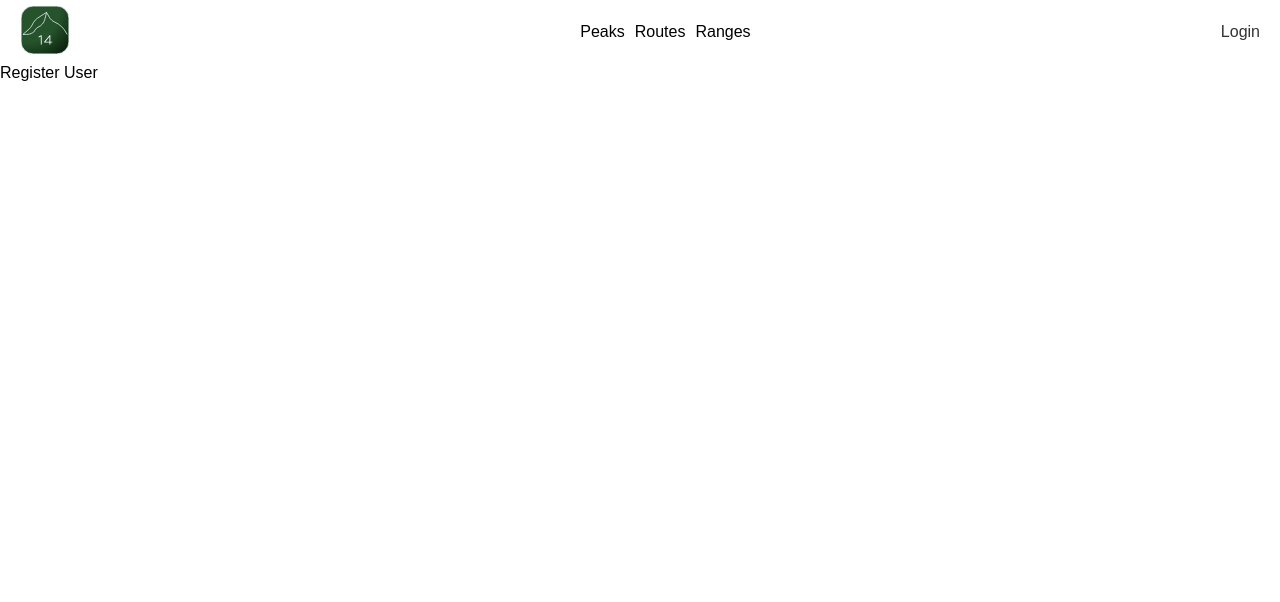
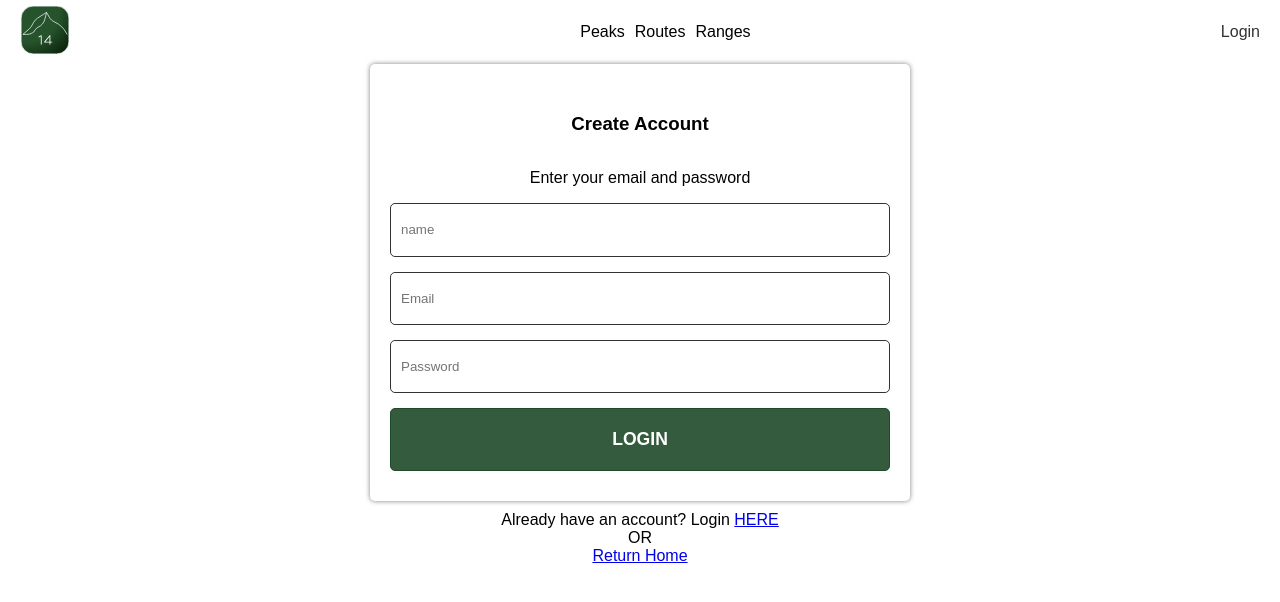
Before and after one commit to calgil/14ers-app, a React (Create React App) app: page /register in a window 1280 px wide. Shown: the top 602 px of the page. Built offline with nearby package versions, Linux system fonts and the light colour scheme.

Commit message:
add user created

```diff
--- a/package.json
+++ b/package.json
@@ -6,6 +6,7 @@
     "@testing-library/jest-dom": "^5.16.5",
     "@testing-library/react": "^13.4.0",
     "@testing-library/user-event": "^13.5.0",
+    "axios": "^1.1.2",
     "localforage": "^1.10.0",
     "match-sorter": "^6.3.1",
     "react": "^18.2.0",
--- a/src/App.js
+++ b/src/App.js
@@ -7,8 +7,8 @@ import { AuthService } from './services';
 import FourteenersApp from './components/FourteenersApp/FourteenersApp';
 import ErrorPage from './components/ErrorPage/ErrorPage';
 import PeakContainer from './components/PeakContainer/PeakContainer';
-import LoginUser from './components/LoginUser/LoginUser';
-import RegisterUser from './components/RegisterUser/RegisterUser';
+import LoginUser from './components/UserLogin/UserLogin';
+import RegisterUser from './components/UserRegister/UserRegister';
 
 
 const authService = new AuthService();
--- a/src/components/LoginUser/LoginUser.jsx
+++ /dev/null
@@ -1,79 +0,0 @@
-import React, { useContext, useState } from "react";
-import s from "./LoginUser.module.css";
-import {
-    Link,
-    useNavigate,
-    useLocation,
- } from "react-router-dom";
-import { UserContext } from "../../App";
-
-
-const LoginUser = () => {
-    const location = useLocation();
-    const navigate = useNavigate();
-    const { authService, updateService } = useContext(UserContext);
-    const [userLogins, setUserLogins] = useState({ email: '', password: '' });
-    const [error, setError] = useState(false);
-
-    const onChange = ({ target: { name, value }}) => {
-        setUserLogins({ ...userLogins, [name]: value });
-    }
-
-    const loginUser = (e) => {
-        e.preventDefault();
-        const { email, password } = userLogins;
-        if (!!email && !!password) {
-            const { from } = location.state || { from: { pathname: '/' }};
-            authService.loginUser(email, password)
-                .then(() => {
-                    updateService();
-                    navigate(from, { replace: true });
-                })
-                .catch(() => {
-                    setError(true);
-                    setUserLogins({ email: '', password: '' });
-                });
-        };
-    };
-
-    return(
-    <>
-        <form
-            className={s.loginBody}
-            onSubmit={loginUser}
-        >
-            <h3>Login</h3>
-            <p>Enter your email and password</p>
-            {error && <div>Error Incorrect login info</div>}
-                <input
-                    className={s.inputBase}
-                    name="email"
-                    type="text"
-                    placeholder="Email"
-                    autoComplete="off"
-                    onChange={onChange}
-                />
-                <input
-                    className={s.inputBase}
-                    name="password"
-                    type="password"
-                    placeholder="Password"
-                    autoComplete="off"
-                    onChange={onChange}
-                />
-            <input
-                className={s.submitBtn}
-                type="submit"
-                value="Login"
-            />
-        </form>
-        <div className={s.link}>
-            No account? Create one <Link to='/register'>HERE</Link>
-            <br /> OR <br />
-            <Link to='/'>Return Home</Link>
-        </div>
-    </>
-    )
-}
-
-export default LoginUser;
--- a/src/components/RegisterUser/RegisterUser.jsx
+++ /dev/null
@@ -1,14 +0,0 @@
-import React from "react";
-import s from "./RegisterUser.module.css";
-
-
-const RegisterUser = () => {
-
-    return (
-        <div className={s.register}>
-            Register User
-        </div>
-    );
-};
-
-export default RegisterUser;
--- /dev/null
+++ b/src/components/UserLogin/UserLogin.jsx
@@ -0,0 +1,79 @@
+import React, { useContext, useState } from "react";
+import s from "./UserLogin.module.css";
+import {
+    Link,
+    useNavigate,
+    useLocation,
+ } from "react-router-dom";
+import { UserContext } from "../../App";
+
+
+const LoginUser = () => {
+    const location = useLocation();
+    const navigate = useNavigate();
+    const { authService, updateService } = useContext(UserContext);
+    const [userLogins, setUserLogins] = useState({ email: '', password: '' });
+    const [error, setError] = useState(false);
+
+    const onChange = ({ target: { name, value }}) => {
+        setUserLogins({ ...userLogins, [name]: value });
+    }
+
+    const loginUser = (e) => {
+        e.preventDefault();
+        const { email, password } = userLogins;
+        if (!!email && !!password) {
+            const { from } = location.state || { from: { pathname: '/' }};
+            authService.loginUser(email, password)
+                .then(() => {
+                    updateService();
+                    navigate(from, { replace: true });
+                })
+                .catch(() => {
+                    setError(true);
+                    setUserLogins({ email: '', password: '' });
+                });
+        };
+    };
+
+    return(
+    <>
+        <form
+            className={s.loginBody}
+            onSubmit={loginUser}
+        >
+            <h3>Login</h3>
+            <p>Enter your email and password</p>
+            {error && <div>Error Incorrect login info</div>}
+                <input
+                    className={s.inputBase}
+                    name="email"
+                    type="text"
+                    placeholder="Email"
+                    autoComplete="off"
+                    onChange={onChange}
+                />
+                <input
+                    className={s.inputBase}
+                    name="password"
+                    type="password"
+                    placeholder="Password"
+                    autoComplete="off"
+                    onChange={onChange}
+                />
+            <input
+                className={s.submitBtn}
+                type="submit"
+                value="Login"
+            />
+        </form>
+        <div className={s.link}>
+            No account? Create one <Link to='/register'>HERE</Link>
+            <br /> OR <br />
+            <Link to='/'>Return Home</Link>
+        </div>
+    </>
+    )
+}
+
+export default LoginUser;
--- /dev/null
+++ b/src/components/UserRegister/UserRegister.jsx
@@ -0,0 +1,89 @@
+import React, { useContext, useState } from "react";
+import s from "./UserRegister.module.css";
+import {
+    Link,
+} from "react-router-dom";
+import { UserContext } from "../../App";
+
+
+const RegisterUser = () => {
+    const { authService, updateService } = useContext(UserContext);
+
+    const INIT_STATE = {
+        name: '',
+        email: '',
+        password: '',
+    }
+    const [error, setError] = useState(false);
+    const [userInfo, setUserInfo] = useState(INIT_STATE);
+
+    const onChange = ({ target: { name, value }}) => {
+        setUserInfo({ ...userInfo, [name]: value });
+    }
+
+    const createUser = (e) => {
+        e.preventDefault();
+        const { name, email, password } = userInfo;
+        authService.createUser(name, email, password)
+            .then(() => {
+                updateService();
+            })
+            .catch(() => {
+                setError(true);
+                setUserInfo({
+                    name: '',
+                    email: '',
+                    password: '',
+                });
+            });
+    };
+
+    return (
+        <>
+        <form
+            className={s.registerBody}
+            onSubmit={createUser}
+        >
+            <h3>Create Account</h3>
+            <p>Enter your email and password</p>
+            {error && <div>Error Incorrect login info</div>}
+                <input
+                        className={s.inputBase}
+                        name="name"
+                        type="text"
+                        placeholder="name"
+                        autoComplete="off"
+                        onChange={onChange}
+                />
+                <input
+                    className={s.inputBase}
+                    name="email"
+                    type="text"
+                    placeholder="Email"
+                    autoComplete="off"
+                    onChange={onChange}
+                />
+                <input
+                    className={s.inputBase}
+                    name="password"
+                    type="password"
+                    placeholder="Password"
+                    autoComplete="off"
+                    onChange={onChange}
+                />
+            <input
+                className={s.submitBtn}
+                type="submit"
+                value="Login"
+            />
+        </form>
+        <div className={s.link}>
+            Already have an account? Login <Link to='/login'>HERE</Link>
+            <br /> OR <br />
+            <Link to='/'>Return Home</Link>
+        </div>
+    </>
+    );
+};
+
+export default RegisterUser;
--- /dev/null
+++ b/src/components/UserRegister/UserRegister.module.css
@@ -0,0 +1,42 @@
+.registerBody {
+    max-width: 500px;
+    margin: 0 auto;
+    display: flex;
+    flex-direction: column;
+    box-shadow: 0 0 5px rgb(0 0 0 / 50%);
+    border-radius: 5px;
+    padding: 30px 20px;
+    text-align: center;
+}
+
+.inputBase {
+    display: block;
+    line-height: 1.6;
+    margin-bottom: 15px;
+    padding: 15px 10px;
+    border-radius: 5px;
+    border: 1px solid #333;
+}
+
+.submitBtn {
+    border: 1px solid rgb(31, 74, 40);
+    background: rgba(31, 74, 40, 0.9);
+    width: 100%;
+    border-radius: 5px;
+    padding: 1.25rem 0.75rem;
+    font-weight: bold;
+    text-transform: uppercase;
+    font-size: 1.1rem;
+    transition: ease-in-out 0.3s;
+    color: white;
+}
+
+.submitBtn:hover,
+.submitBtn:focus {
+    background-color: rgba(31, 74, 40, 1);
+}
+
+.link {
+    text-align: center;
+    margin-top: 10px;
+}
--- a/src/services.js
+++ b/src/services.js
@@ -5,7 +5,9 @@ import axios from "axios";
 // url of other host
 const BASE_URL = 'http://localhost:5001/api/v1/';
 const PEAKS_URL = BASE_URL + 'peaks';
-const LOGIN_URL = BASE_URL + 'auth/login';
+const AUTH_URL = BASE_URL + 'auth/';
+const LOGIN_URL = AUTH_URL + 'login';
+const ADD_USER_URL = AUTH_URL + 'register';
 const GET_USER_URL = BASE_URL + 'auth/me';
 
 // let mountains = [];
@@ -104,4 +106,24 @@ export class AuthService extends User {
             console.error(error)
         }
     }
+
+    createUser = async (name, email, password) => {
+        const headers = this.getBearerHeader();
+        const body = {
+            "name": name,
+            "email": email.toLowerCase(),
+            "password": password
+        };
+
+        try {
+            const response = await axios.post(ADD_USER_URL, body, { headers });
+            this.setAuthToken(response.data.token);
+            this.setBearerHeader(response.data.token);
+            this.setIsLoggedIn(true);
+            const data = await this.getUserData();
+            this.setUserData(data);
+        } catch (error) {
+            console.error(error);
+        }
+    }
 }
```
Also changed, not shown: src/components/RegisterUser/RegisterUser.module.css (deleted), src/components/UserLogin/UserLogin.module.css (renamed from src/components/LoginUser/LoginUser.module.css), 1 other file (tests, documents, lock files or other folders).
